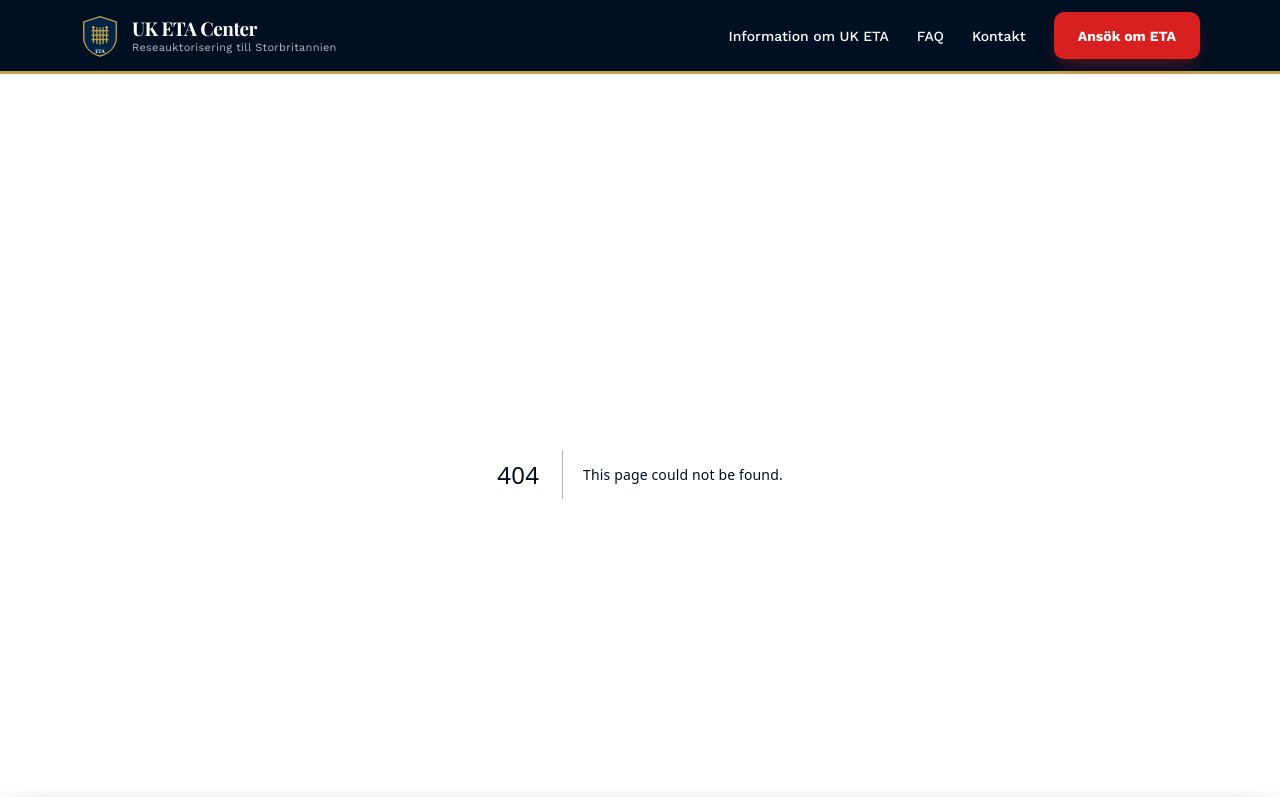
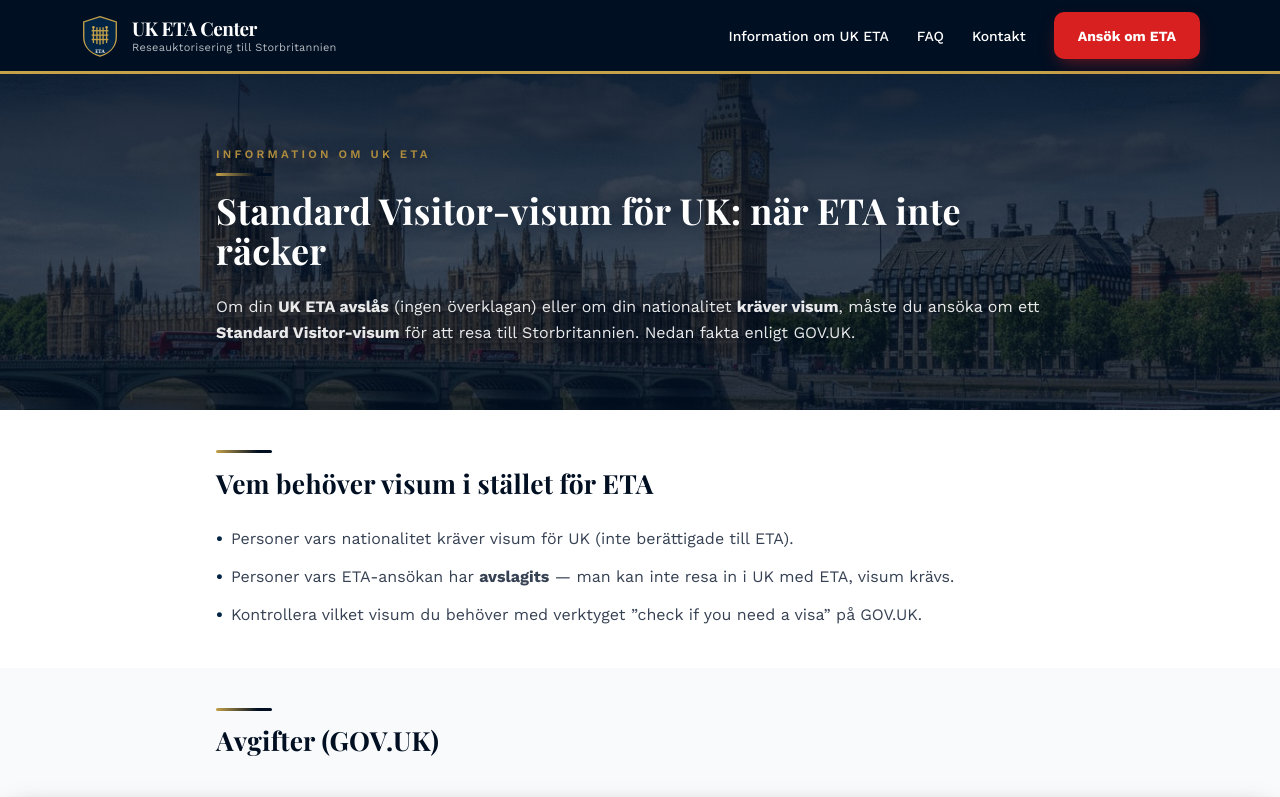
Before and after one commit to mediaxsaburoai0818-design/se-uk-eta-site, a Next.js app: page /eta-info/standard-visitor-visa in a window 1280 px wide. Before the commit this address had no page. Shown: the top 797 px of the page. Built offline with nearby package versions, Linux system fonts and the light colour scheme.

Commit message:
Standard Visitorビザガイド新設(portal)

```diff
--- a/app/eta-info/eta-avslag/page.tsx
+++ b/app/eta-info/eta-avslag/page.tsx
@@ -14,7 +14,14 @@ export default function Page() {
           <p className="text-white/90 leading-relaxed" dangerouslySetInnerHTML={{__html:`Om din UK ETA-ansökan <strong>avslås går det inte att överklaga (appeal)</strong>. Om du ändå vill resa till Storbritannien måste du <strong>ansöka om visum</strong>.`}} />
         </div></section>
       <section className="bg-gray-50"><div className="max-w-4xl mx-auto px-6 py-10"><h2 className="heading-band mb-6">Vad du gör vid avslag</h2><ul className="space-y-3 text-gray-700 leading-relaxed"><li className="flex gap-2"><span className="text-[#022444] font-bold">•</span><span dangerouslySetInnerHTML={{__html:`Mot ett ETA-avslag finns inget överklagandeförfarande`}} /></li><li className="flex gap-2"><span className="text-[#022444] font-bold">•</span><span dangerouslySetInnerHTML={{__html:`För att resa till Storbritannien måste ett lämpligt visum sökas`}} /></li><li className="flex gap-2"><span className="text-[#022444] font-bold">•</span><span dangerouslySetInnerHTML={{__html:`Kontrollera på GOV.UK vilket visum som passar ditt resesyfte`}} /></li></ul></div></section>
-      <section className="bg-white"><div className="max-w-4xl mx-auto px-6 py-8 text-sm text-gray-500"><p className="mb-2 font-bold text-gray-700">Officiella källor (GOV.UK)</p><ul className="space-y-1"><li><a href="https://www.gov.uk/eta" target="_blank" rel="noopener noreferrer" className="text-[#022444] underline">https://www.gov.uk/eta</a></li><li><a href="https://homeofficemedia.blog.gov.uk/electronic-travel-authorisation-eta-factsheet-april-2026/" target="_blank" rel="noopener noreferrer" className="text-[#022444] underline">https://homeofficemedia.blog.gov.uk/electronic-travel-authorisation-eta-factsheet-april-2026/</a></li></ul></div></section>
+      <section className="bg-white"><div className="max-w-4xl mx-auto px-6 py-10">
+        <div className="border-l-4 border-[#022444] bg-gray-50 p-5 rounded-r-lg">
+          <p className="font-semibold text-[#022444] mb-1">Nästa steg: Standard Visitor-visum</p>
+          <p className="text-sm text-gray-600 mb-3">Efter ett ETA-avslag är visum enda vägen till Storbritannien. Se kostnad (£135), tid och process.</p>
+          <Link href="/eta-info/standard-visitor-visa" className="inline-block text-sm font-semibold text-white bg-[#022444] px-4 py-2 rounded hover:bg-[#033866] transition-colors">Guide: Standard Visitor-visum för UK →</Link>
+        </div>
+      </div></section>
+      <section className="bg-gray-50"><div className="max-w-4xl mx-auto px-6 py-8 text-sm text-gray-500"><p className="mb-2 font-bold text-gray-700">Officiella källor (GOV.UK)</p><ul className="space-y-1"><li><a href="https://www.gov.uk/eta" target="_blank" rel="noopener noreferrer" className="text-[#022444] underline">https://www.gov.uk/eta</a></li><li><a href="https://homeofficemedia.blog.gov.uk/electronic-travel-authorisation-eta-factsheet-april-2026/" target="_blank" rel="noopener noreferrer" className="text-[#022444] underline">https://homeofficemedia.blog.gov.uk/electronic-travel-authorisation-eta-factsheet-april-2026/</a></li></ul></div></section>
       <div className="max-w-4xl mx-auto px-6 py-8"><Breadcrumb items={[{ label: "Hem", href: "/" }, { label: "UK ETA-information", href: "/eta-info/what-is-eta" }, { label: "UK ETA avslag: vad händer nu?" }]} /></div>
     </div>);
 }
--- /dev/null
+++ b/app/eta-info/standard-visitor-visa/page.tsx
@@ -0,0 +1,28 @@
+import { Metadata } from "next";
+import Link from "next/link";
+import Breadcrumb from "@/components/Breadcrumb";
+
+export const metadata: Metadata = { title: "Standard Visitor-visum f\u00f6r UK: n\u00e4r ETA inte r\u00e4cker", description: "Om din UK ETA avsl\u00e5s (ingen \u00f6verklagan) eller om din nationalitet kr\u00e4ver visum, m\u00e5ste du ans\u00f6ka om ett Standard Visitor-visum f\u00f6r att resa till Storbritannien. " };
+
+export default function Page() {
+  const faqLd = "{\"@context\": \"https://schema.org\", \"@type\": \"FAQPage\", \"mainEntity\": [{\"@type\": \"Question\", \"name\": \"N\u00e4r beh\u00f6ver jag ett Standard Visitor-visum i st\u00e4llet f\u00f6r ETA?\", \"acceptedAnswer\": {\"@type\": \"Answer\", \"text\": \"N\u00e4r din nationalitet kr\u00e4ver visum f\u00f6r UK eller n\u00e4r ETA-ans\u00f6kan avslagits. ETA-avslag kan inte \u00f6verklagas \u2014 f\u00f6r att resa ans\u00f6ker du om r\u00e4tt visum.\"}}, {\"@type\": \"Question\", \"name\": \"Hur mycket kostar Standard Visitor-visumet?\", \"acceptedAnswer\": {\"@type\": \"Answer\", \"text\": \"Enligt GOV.UK kostar visum upp till 6 m\u00e5nader \u00a3135. L\u00e5ngtids: \u00a3506 (2 \u00e5r), \u00a3903 (5 \u00e5r), \u00a31 128 (10 \u00e5r). Transitvisum \u00a374,50.\"}}, {\"@type\": \"Question\", \"name\": \"Hur l\u00e5ng \u00e4r handl\u00e4ggningen?\", \"acceptedAnswer\": {\"@type\": \"Answer\", \"text\": \"Vanligtvis f\u00e5r du beslut inom 3 veckor efter bes\u00f6ket p\u00e5 visumcentret.\"}}, {\"@type\": \"Question\", \"name\": \"Hur l\u00e4nge f\u00e5r jag stanna i UK?\", \"acceptedAnswer\": {\"@type\": \"Answer\", \"text\": \"Standardvistelsen \u00e4r h\u00f6gst 6 m\u00e5nader per bes\u00f6k.\"}}]}";
+  return (<div>
+      <script type="application/ld+json" dangerouslySetInnerHTML={{ __html: faqLd }} />
+      <section className="sub-hero relative overflow-hidden">
+        {/* eslint-disable-next-line @next/next/no-img-element */}
+        <img src="/sub-hero/official-gov-uk.jpg" alt="" className="absolute inset-0 w-full h-full object-cover" />
+        <div className="absolute inset-0 sub-hero-scrim" />
+        <div className="relative max-w-4xl mx-auto px-6 pt-12 pb-12 md:pt-14 md:pb-16">
+          <p className="kicker mb-3 mt-4">INFORMATION OM UK ETA</p>
+          <h1 className="deco-head text-3xl md:text-4xl font-bold text-white mb-6" style={{ fontFamily: "var(--font-noto-serif), serif" }}><span className="deco-line" />Standard Visitor-visum för UK: när ETA inte räcker</h1>
+          <p className="text-white/90 leading-relaxed" dangerouslySetInnerHTML={{__html:`Om din <strong>UK ETA avslås</strong> (ingen överklagan) eller om din nationalitet <strong>kräver visum</strong>, måste du ansöka om ett <strong>Standard Visitor-visum</strong> för att resa till Storbritannien. Nedan fakta enligt GOV.UK.`}} />
+        </div></section>
+      <section className="bg-white"><div className="max-w-4xl mx-auto px-6 py-10"><h2 className="heading-band mb-6">Vem behöver visum i stället för ETA</h2><ul className="space-y-3 text-gray-700 leading-relaxed"><li className="flex gap-2"><span className="text-[#022444] font-bold">•</span><span>Personer vars nationalitet kräver visum för UK (inte berättigade till ETA).</span></li><li className="flex gap-2"><span className="text-[#022444] font-bold">•</span><span>Personer vars ETA-ansökan har <strong>avslagits</strong> — man kan inte resa in i UK med ETA, visum krävs.</span></li><li className="flex gap-2"><span className="text-[#022444] font-bold">•</span><span>Kontrollera vilket visum du behöver med verktyget ”check if you need a visa” på GOV.UK.</span></li></ul></div></section>
+      <section className="bg-gray-50"><div className="max-w-4xl mx-auto px-6 py-10"><h2 className="heading-band mb-6">Avgifter (GOV.UK)</h2><div className="overflow-x-auto"><table className="w-full text-left text-gray-700 border-collapse"><tbody><tr className="border-b border-gray-200"><th className="py-3 pr-4 font-semibold">Standard Visitor (upp till 6 månader)</th><td className="py-3">£135</td></tr><tr className="border-b border-gray-200"><th className="py-3 pr-4 font-semibold">Långtids — 2 år</th><td className="py-3">£506</td></tr><tr className="border-b border-gray-200"><th className="py-3 pr-4 font-semibold">Långtids — 5 år</th><td className="py-3">£903</td></tr><tr className="border-b border-gray-200"><th className="py-3 pr-4 font-semibold">Långtids — 10 år</th><td className="py-3">£1 128</td></tr><tr><th className="py-3 pr-4 font-semibold">Transitvisum</th><td className="py-3">£74,50</td></tr></tbody></table></div><p className="mt-4 text-sm text-gray-500">Långtidsvisum tillåter flera inresor, men varje vistelse är begränsad till 6 månader. Belopp enligt GOV.UK — kan ändras.</p></div></section>
+      <section className="bg-white"><div className="max-w-4xl mx-auto px-6 py-10"><h2 className="heading-band mb-6">Tid, giltighet och vistelse</h2><ul className="space-y-3 text-gray-700 leading-relaxed"><li className="flex gap-2"><span className="text-[#022444] font-bold">•</span><span><strong>Beslut:</strong> vanligtvis inom 3 veckor efter besöket på visumcentret.</span></li><li className="flex gap-2"><span className="text-[#022444] font-bold">•</span><span><strong>Vistelse:</strong> högst 6 månader per besök.</span></li><li className="flex gap-2"><span className="text-[#022444] font-bold">•</span><span><strong>När du ansöker:</strong> tidigast 3 månader före resan.</span></li></ul></div></section>
+      <section className="bg-gray-50"><div className="max-w-4xl mx-auto px-6 py-10"><h2 className="heading-band mb-6">Så ansöker du (GOV.UK)</h2><ol className="space-y-3 text-gray-700 leading-relaxed list-decimal pl-5"><li>Ansök online (du kan spara och slutföra senare).</li><li>Boka tid på ett visumansökningscenter.</li><li>Kom till besöket för att styrka identitet och lämna <strong>biometri</strong> (fingeravtryck och foto) samt dokument.</li><li>Du får beslutet via e-post; passet återlämnas på centret.</li></ol><p className="mt-4 text-sm font-semibold text-gray-700">Förbered bland annat:</p><ul className="mt-2 space-y-2 text-sm text-gray-600"><li>• Giltigt pass (giltigt under hela vistelsen)</li><li>• Resedatum, boende och uppskattad kostnad</li><li>• Nuvarande adress och boendetid</li><li>• Årsinkomst (om tillämpligt) och arbetsgivaruppgifter (om tillämpligt)</li><li>• Eventuell brotts- / immigrationshistorik</li><li>• Bestyrkta översättningar av dokument som inte är på engelska eller walesiska</li></ul></div></section>
+      <section className="bg-white"><div className="max-w-4xl mx-auto px-6 py-10"><h2 className="heading-band mb-6">Relaterad information</h2><div className="grid gap-3 md:grid-cols-3"><Link href="/eta-info/eta-avslag" className="block border border-gray-200 rounded-lg p-4 hover:border-[#022444] transition-colors"><p className="font-semibold text-[#022444]">Vad du gör efter ett ETA-avslag</p><p className="text-sm text-gray-500 mt-1">Avslag och alternativ</p></Link><Link href="/eta-info/eta-eller-visum" className="block border border-gray-200 rounded-lg p-4 hover:border-[#022444] transition-colors"><p className="font-semibold text-[#022444]">ETA eller visum?</p><p className="text-sm text-gray-500 mt-1">När ETA räcker</p></Link><Link href="/eta-info/vem-behover" className="block border border-gray-200 rounded-lg p-4 hover:border-[#022444] transition-colors"><p className="font-semibold text-[#022444]">Vem behöver ETA</p><p className="text-sm text-gray-500 mt-1">Behörighet</p></Link></div></div></section>
+      <section className="bg-gray-50"><div className="max-w-4xl mx-auto px-6 py-8 text-sm text-gray-500"><p className="mb-2 font-bold text-gray-700">Officiella källor (GOV.UK)</p><ul className="space-y-1"><li><a href="https://www.gov.uk/standard-visitor" target="_blank" rel="noopener noreferrer" className="text-[#022444] underline">https://www.gov.uk/standard-visitor</a></li><li><a href="https://www.gov.uk/standard-visitor/apply-standard-visitor-visa" target="_blank" rel="noopener noreferrer" className="text-[#022444] underline">https://www.gov.uk/standard-visitor/apply-standard-visitor-visa</a></li></ul><p className="mt-3">Detta är en oberoende informationstjänst, inte en statlig webbplats. Uppgifter och avgifter kan ändras — kontrollera alltid officiella uppgifter på GOV.UK före ansökan.</p></div></section>
+      <div className="max-w-4xl mx-auto px-6 py-8"><Breadcrumb items={[{ label: "Hem", href: "/" },{ label: "UK ETA-information", href: "/eta-info/what-is-eta" },{ label: "Standard Visitor-visum" }]} /></div>
+    </div>);
+}
```
